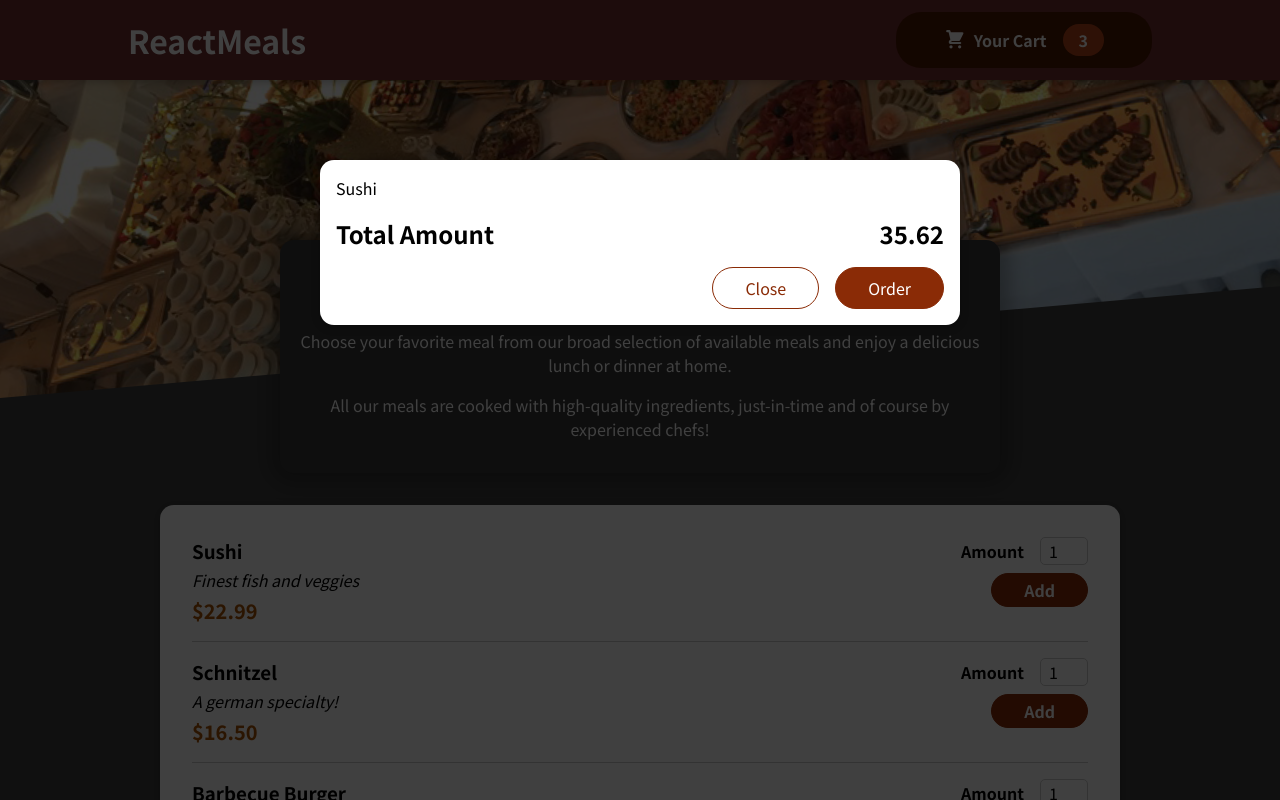
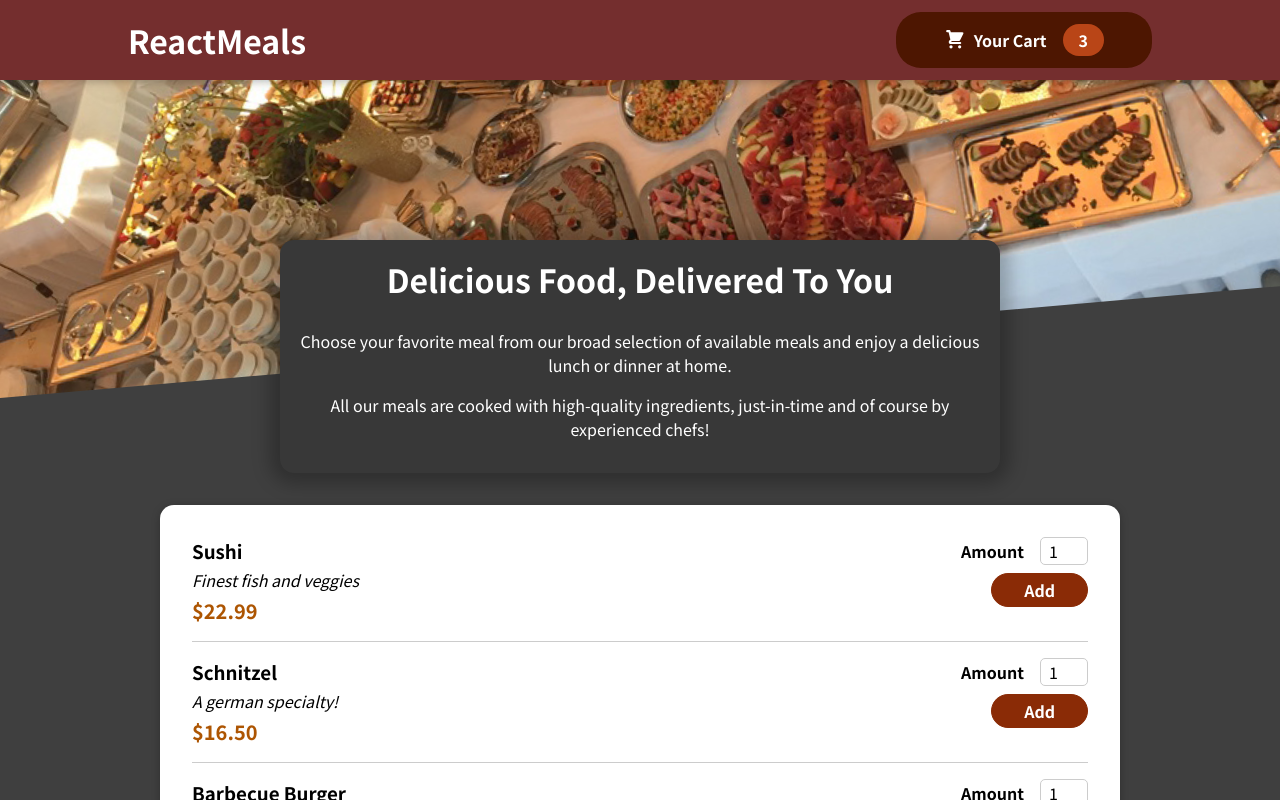
Before and after one commit to Trevoule/Order-meals, a React (Create React App) app: page / in a window 1280 px wide. Shown: the top 800 px of the page. Built offline with nearby package versions, Linux system fonts and the light colour scheme.

Commit message:
Cart Modal state
Show / Hide modal onClick props

```diff
--- a/src/App.js
+++ b/src/App.js
@@ -1,13 +1,25 @@
-import { Fragment } from "react/cjs/react.production.min";
+import { Fragment, useState } from "react";
 import Cart from "./components/Cart/Cart";
 import Header from "./components/Layout/Header";
 import Meals from "./components/Meals/Meals";
 
 function App() {
+
+  const [cartIsShown, setcartIsShown] = useState(false);
+
+  const showCartHandler = () => {
+    setcartIsShown(true);
+  }
+
+    const hideCartHandler = () => {
+      setcartIsShown(false);
+    };
+
+
   return (
     <Fragment>
-      <Cart />
-      <Header />
+      {cartIsShown && <Cart onHideCart={hideCartHandler} />}
+      <Header onShowCart={showCartHandler} />
       <main>
         <Meals />
       </main>
--- a/src/components/Cart/Cart.js
+++ b/src/components/Cart/Cart.js
@@ -11,14 +11,16 @@
     </ul>
   );
   return (
-    <Modal>
+    <Modal onClose={props.onHideCart}>
       {cartItems}
       <div className={classes.total}>
         <span>Total Amount</span>
         <span>35.62</span>
       </div>
       <div className={classes.actions}>
-        <button className={classes["button--alt"]}>Close</button>
+        <button className={classes["button--alt"]} onClick={props.onHideCart}>
+          Close
+        </button>
         <button className={classes.button}>Order</button>
       </div>
     </Modal>
--- a/src/components/Layout/Header.js
+++ b/src/components/Layout/Header.js
@@ -3,12 +3,12 @@
 import mealsImage from "../../assets/img/meals.jpg";
 import HeaderCartButton from "./HeaderCartButton";
 
-const Header = () => {
+const Header = (props) => {
   return (
     <Fragment>
       <header className={classes.header}>
         <h1>ReactMeals</h1>
-        <HeaderCartButton />
+        <HeaderCartButton onClick={props.onShowCart} />
       </header>
       <div className={classes["main-image"]}>
         <img src={mealsImage} alt="meal" />
--- a/src/components/Layout/HeaderCartButton.js
+++ b/src/components/Layout/HeaderCartButton.js
@@ -1,9 +1,9 @@
 import CartIcon from "../Cart/CartIcon";
 import classes from "./HeaderCartButton.module.css";
 
-const HeaderCartButton = () => {
+const HeaderCartButton = (props) => {
   return (
-    <button className={classes.button}>
+    <button className={classes.button} onClick={props.onClick}>
       <span className={classes.icon}>
         <CartIcon />
       </span>
--- a/src/components/UI/Modal.js
+++ b/src/components/UI/Modal.js
@@ -3,7 +3,7 @@
 import ReactDOM from "react-dom";
 
 const Backdrop = (props) => {
-  return <div className={classes.backdrop}></div>;
+  return <div className={classes.backdrop} onClick={props.onClose}></div>;
 };
 
 const ModalOverlay = (props) => {
@@ -19,7 +19,10 @@
 const Modal = (props) => {
   return (
     <Fragment>
-      {ReactDOM.createPortal(<Backdrop />, portalElement)}
+      {ReactDOM.createPortal(
+        <Backdrop onClose={props.onClose} />,
+        portalElement
+      )}
       {ReactDOM.createPortal(
         <ModalOverlay>{props.children}</ModalOverlay>,
         portalElement
```
Also changed, not shown: 1 other file (tests, documents, lock files or other folders).
